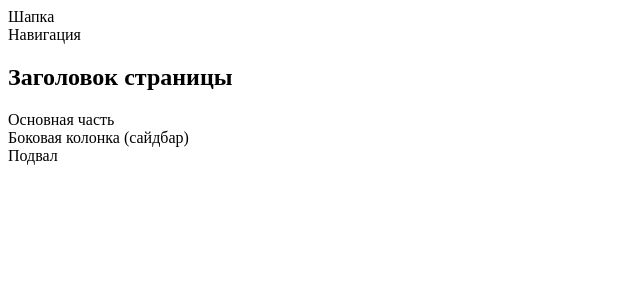
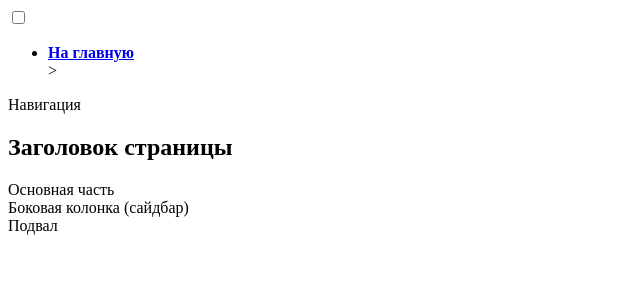
Before and after one commit to Dompfaff21/PokushAI, a Django app: page / in a window 1280 px wide. Shown: the top 300 px of the page, without its empty margins (0-640 px from the left). Run offline with Django 4.2, Linux system fonts and the light colour scheme.

Commit message:
Добавил бургер-меню

```diff
--- a/djangoHolost/templates/index.html
+++ b/djangoHolost/templates/index.html
@@ -13,7 +13,19 @@
   </head>
   <body>
     <header>
-      Шапка
+       <div class="burger-menu">
+            <input id="menu__toggle" type="checkbox">
+            <label class="menu__bottom" for="menu__toggle">
+                <span></span>
+            </label>
+            <nav class="menu">
+                <ul class="menu__list">
+                    <li class="menu__item">
+                        <a href="#"><b>На главную</b></a>
+                    </li>>
+                </ul>
+            </nav>
+        </div>
       <nav>
         Навигация
       </nav>
```
